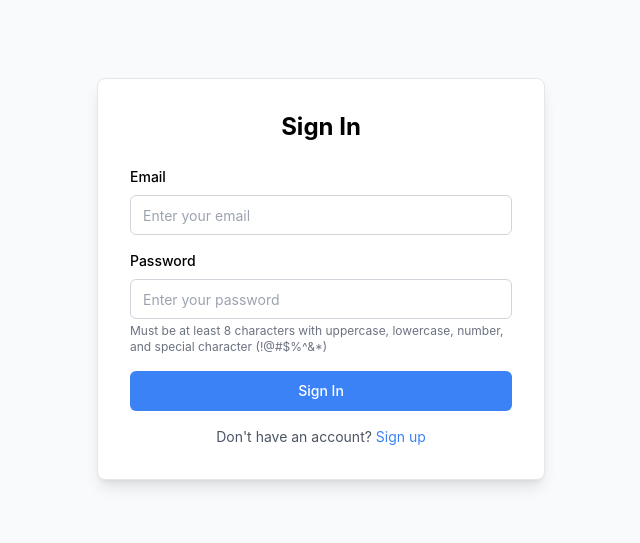
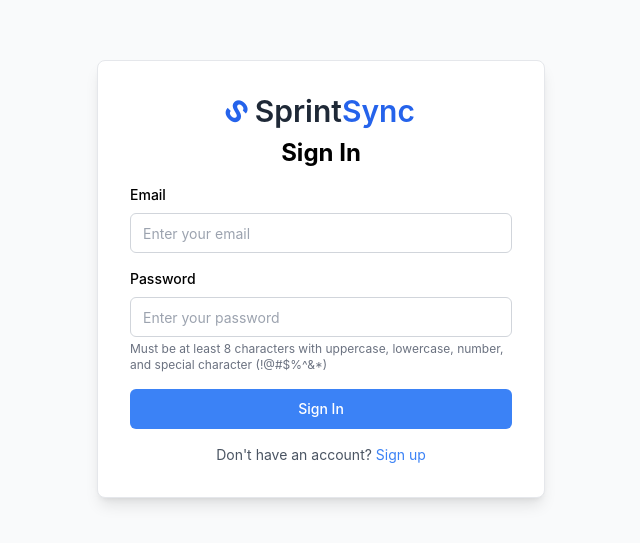
Before and after one commit to Saumya29/SprintSync, a React (Create React App) app in the folder frontend/: page /login in a window 1280 px wide. Shown: the part 121-664 px from the top of the page, without its empty margins (319-959 px from the left). Built offline with nearby package versions, Linux system fonts and the light colour scheme; no server answers.

Commit message:
Added SprintSync logo

```diff
--- a/frontend/src/components/auth-form.jsx
+++ b/frontend/src/components/auth-form.jsx
@@ -2,6 +2,7 @@ import {Link} from 'react-router-dom';
 import {Button} from './ui/button';
 import {Input} from './ui/input';
 import {Snackbar} from './ui/snackbar';
+import {Logo} from './logo';
 
 export function AuthForm({
   title,
@@ -18,7 +19,10 @@ export function AuthForm({
     <div className="min-h-screen flex items-center justify-center bg-gray-50 p-4">
       <div className="w-full max-w-md">
         <div className="bg-white rounded-lg shadow-lg border border-gray-200 p-6 sm:p-8">
-          <h2 className="text-2xl font-bold text-center mb-6">{title}</h2>
+          <div className="flex justify-center mb-2">
+            <Logo size="lg" />
+          </div>
+          <h2 className="text-2xl font-bold text-center mb-4">{title}</h2>
 
           <form onSubmit={onSubmit} className="space-y-4">
             {fields.map((field) => (
--- /dev/null
+++ b/frontend/src/components/logo.jsx
@@ -0,0 +1,20 @@
+export function Logo({className = '', size = 'md'}) {
+  const sizes = {
+    sm: 'text-xl',
+    md: 'text-2xl',
+    lg: 'text-3xl',
+  };
+
+  return (
+    <div className={`flex items-center gap-2 ${className}`}>
+      <div className="relative">
+        <div className={`${sizes[size]} font-bold text-gray-800`}>
+          <span className="inline-block transform rotate-45 text-blue-600">S</span>
+        </div>
+      </div>
+      <span className={`${sizes[size]} font-semibold text-gray-800`}>
+        Sprint<span className="text-blue-600">Sync</span>
+      </span>
+    </div>
+  );
+}
--- a/frontend/src/pages/dashboard.jsx
+++ b/frontend/src/pages/dashboard.jsx
@@ -5,6 +5,7 @@ import {TaskList} from '../components/task-list';
 import {KanbanBoard} from '../components/kanban-board';
 import {AnalyticsChart} from '../components/analytics-chart';
 import {TaskForm} from '../components/task-form';
+import {Logo} from '../components/logo';
 import {useSnackbar} from '../hooks/use-snackbar';
 import {Snackbar} from '../components/ui/snackbar';
 import {ConfirmModal} from '../components/ui/modal';
@@ -128,11 +129,13 @@ export default function Dashboard() {
       <header className="bg-white shadow-sm border-b">
         <div className="max-w-7xl mx-auto px-4 sm:px-6 lg:px-8">
           <div className="flex justify-between items-center h-16">
-            <div className="flex-1">
-              <h1 className="text-lg sm:text-xl font-semibold">SprintSync</h1>
-              <p className="text-xs sm:text-sm text-gray-600 truncate max-w-[200px] sm:max-w-none">
-                {userEmail} {userIsAdmin && <span className="text-xs bg-blue-100 text-blue-800 px-1 sm:px-2 py-0.5 sm:py-1 rounded-full ml-1 sm:ml-2">Admin</span>}
-              </p>
+            <div className="flex items-center gap-4 flex-1">
+              <Logo />
+              <div className="border-l pl-4 hidden sm:block">
+                <p className="text-xs sm:text-sm text-gray-600 truncate">
+                  {userEmail} {userIsAdmin && <span className="text-xs bg-blue-100 text-blue-800 px-1 sm:px-2 py-0.5 sm:py-1 rounded-full ml-1 sm:ml-2">Admin</span>}
+                </p>
+              </div>
             </div>
             <Button variant="outline" onClick={handleLogout} size="sm">
               Logout
```
